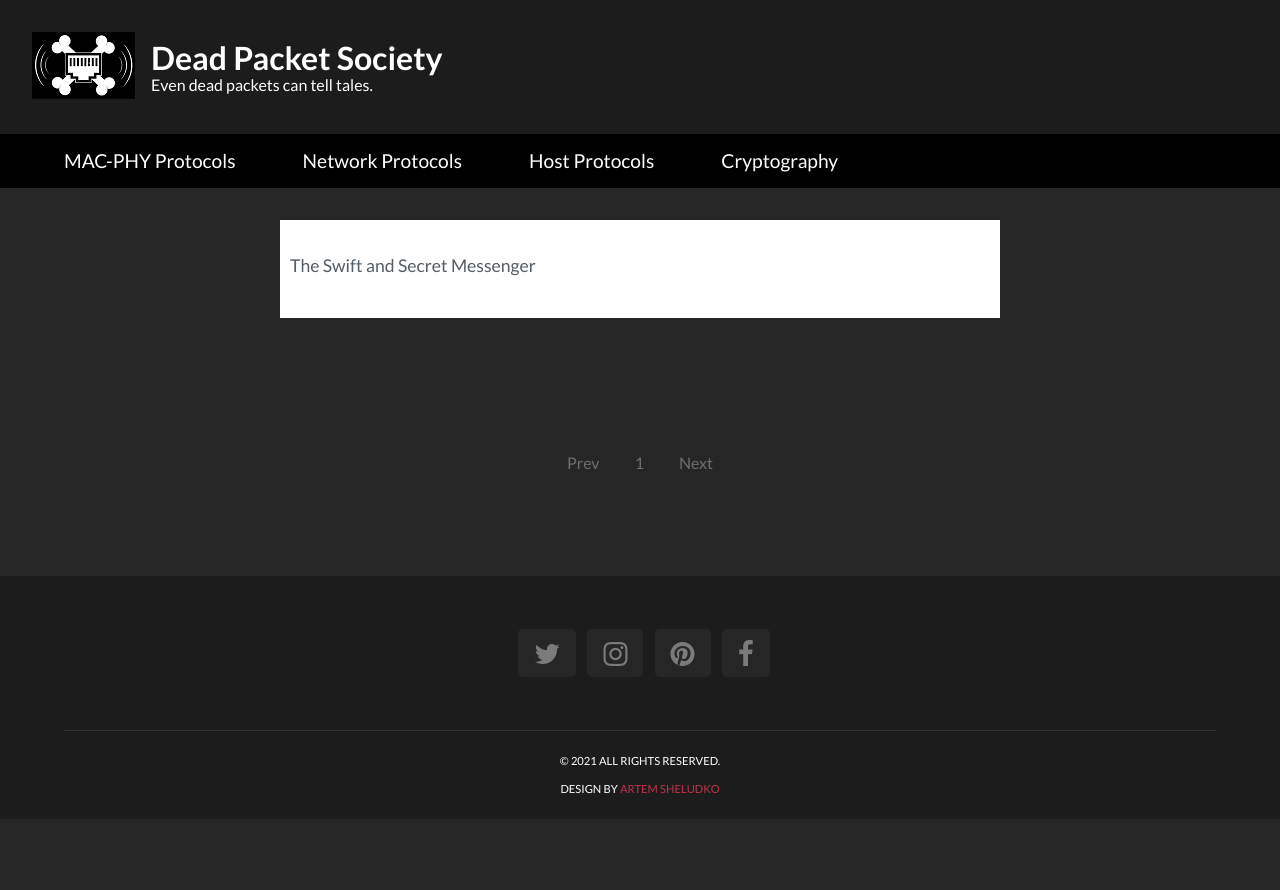
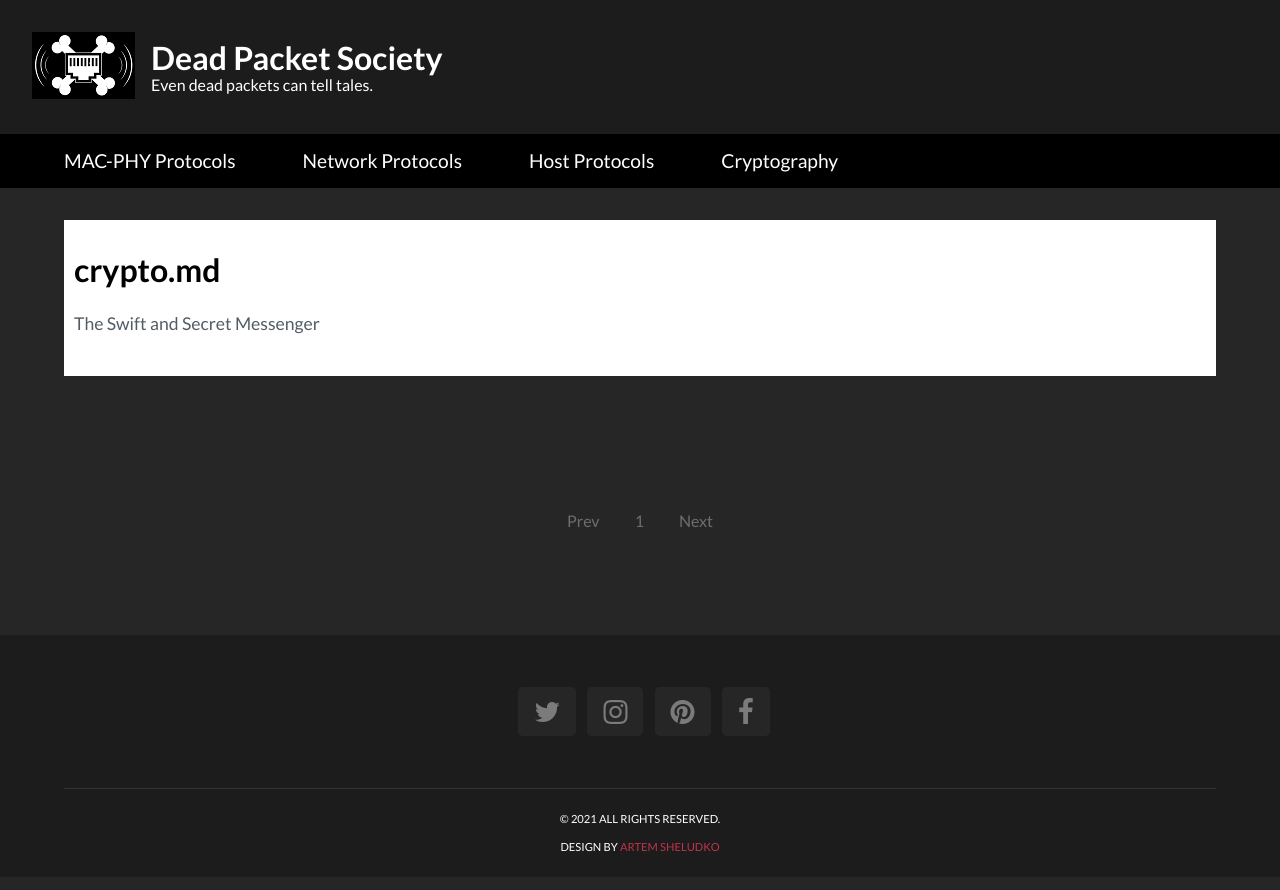
Before and after one commit to DeadPacketSociety/DeadPacketSociety.github.io, a Jekyll site: the page built from tag/crypto.md, in a window 1280 px wide. Shown: the top 890 px of the page. Built offline with Jekyll 4.4.1, drawn with Linux system fonts in a browser that asks for light colours.

Commit message:
updating tagpage format

```diff
--- a/_layouts/tagpage.html
+++ b/_layouts/tagpage.html
@@ -5,13 +5,11 @@ layout: body
 <main class="page-content" aria-label="Content">
   <section class="chapters cf">
     <div class="wrapper">
-      <div class="epigraph-wrapper">
-          <div class="postcard-body">
-            <h1 class="site-title">{{ tag_name }}</h1>
-	    <p class="postcard-body__excerpt__text">
-	      {{ page.content }}
-            </p>
-          </div>
+      <div class="postcard-body">
+        <h1 class="site-title">{{ page.name }}</h1>
+        <p class="postcard-body__excerpt__text">
+	  {{ page.content }}
+        </p>
       </div>
     </div>
   </section>
```
